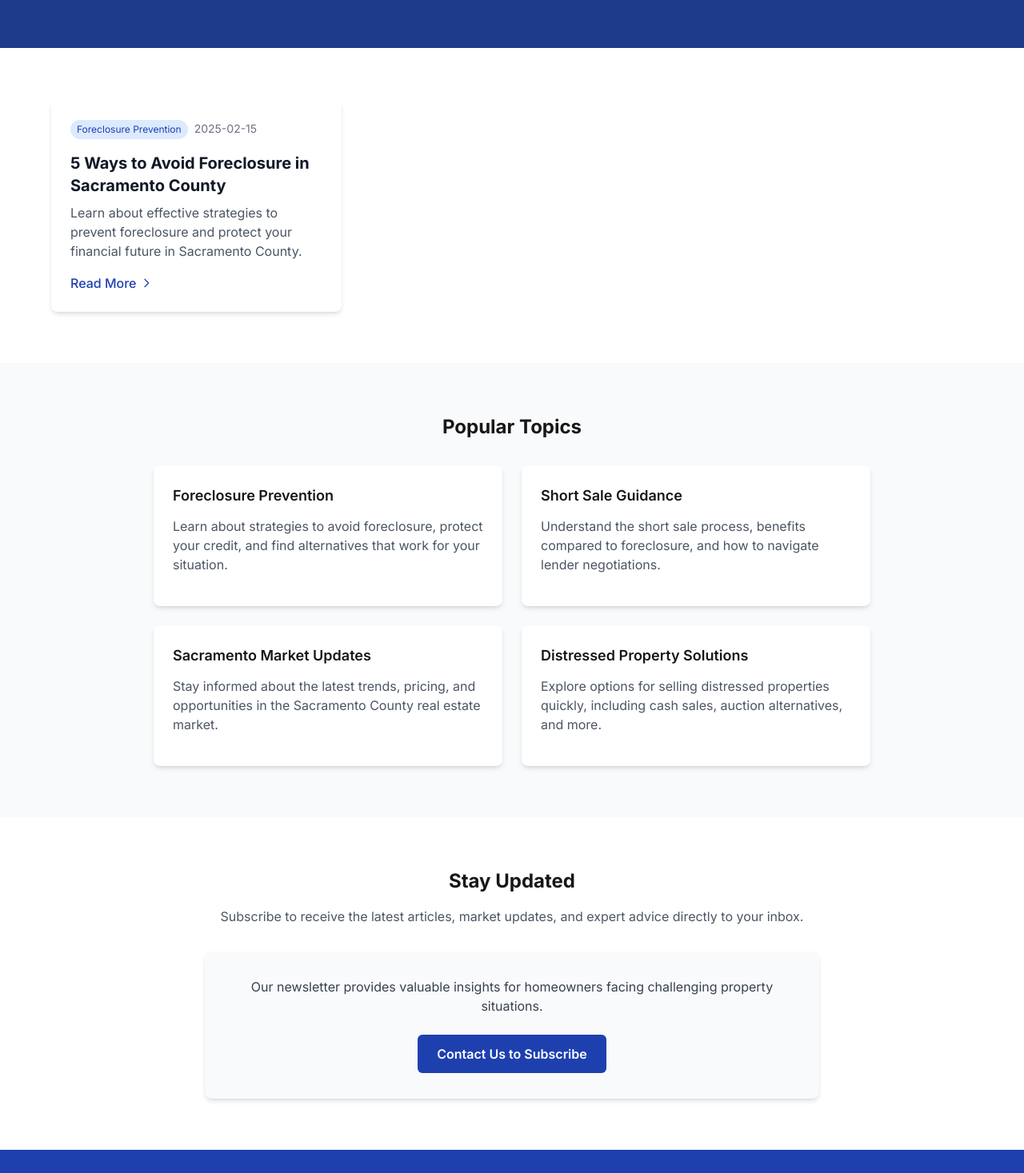
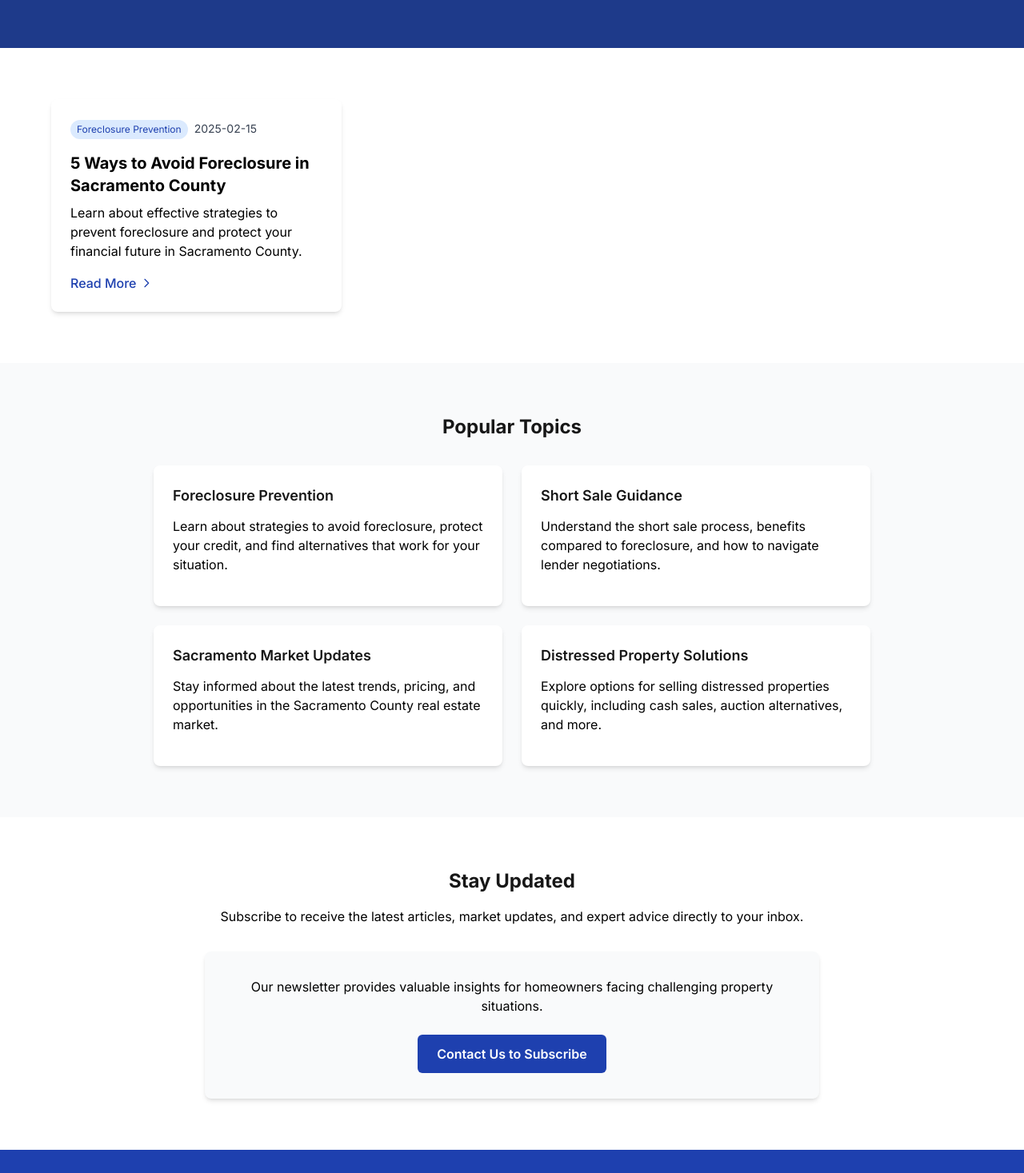
Before and after one commit to TripW1re/reo-agent-website, a Next.js app: page /blog in a window 1280 px wide. Shown: the part 332-1799 px from the top of the page at 80% size. Built offline with nearby package versions, Linux system fonts and the light colour scheme.

Commit message:
Update blog page to replace eXp Realty with TurboHomes and change text color to black

```diff
--- a/app/blog/page.tsx
+++ b/app/blog/page.tsx
@@ -38,10 +38,10 @@ export default async function BlogPage() {
                         <span className="inline-block bg-blue-100 text-blue-800 text-xs px-2 py-1 rounded-full">
                           {post.category?.name || 'Real Estate'}
                         </span>
-                        <span className="text-gray-500 text-sm ml-2">{post.date}</span>
+                        <span className="text-gray-700 text-sm ml-2">{post.date}</span>
                       </div>
-                      <h2 className="text-xl font-bold mb-2 text-gray-900">{post.title}</h2>
-                      <p className="text-gray-600 mb-4">{post.excerpt}</p>
+                      <h2 className="text-xl font-bold mb-2 text-black">{post.title}</h2>
+                      <p className="text-black mb-4">{post.excerpt}</p>
                       <Link
                         href={`/blog/${post.slug}`}
                         className="text-blue-800 font-medium hover:text-blue-900 inline-flex items-center"
@@ -58,7 +58,7 @@ export default async function BlogPage() {
             ) : (
               <div className="text-center py-12">
                 <h2 className="text-2xl font-bold mb-4">Coming Soon!</h2>
-                <p className="text-gray-600 mb-8 max-w-2xl mx-auto">
+                <p className="text-black mb-8 max-w-2xl mx-auto">
                   We're currently working on creating valuable content to help you navigate distressed property situations.
                   Check back soon for articles, guides, and market updates.
                 </p>
@@ -83,28 +83,28 @@ export default async function BlogPage() {
             <div className="grid grid-cols-1 md:grid-cols-2 gap-6">
               <div className="bg-white p-6 rounded-lg shadow-md">
                 <h3 className="text-lg font-semibold mb-3">Foreclosure Prevention</h3>
-                <p className="text-gray-600 mb-4">
+                <p className="text-black mb-4">
                   Learn about strategies to avoid foreclosure, protect your credit, and find alternatives that work for your situation.
                 </p>
               </div>
 
               <div className="bg-white p-6 rounded-lg shadow-md">
                 <h3 className="text-lg font-semibold mb-3">Short Sale Guidance</h3>
-                <p className="text-gray-600 mb-4">
+                <p className="text-black mb-4">
                   Understand the short sale process, benefits compared to foreclosure, and how to navigate lender negotiations.
                 </p>
               </div>
 
               <div className="bg-white p-6 rounded-lg shadow-md">
                 <h3 className="text-lg font-semibold mb-3">Sacramento Market Updates</h3>
-                <p className="text-gray-600 mb-4">
+                <p className="text-black mb-4">
                   Stay informed about the latest trends, pricing, and opportunities in the Sacramento County real estate market.
                 </p>
               </div>
 
               <div className="bg-white p-6 rounded-lg shadow-md">
                 <h3 className="text-lg font-semibold mb-3">Distressed Property Solutions</h3>
-                <p className="text-gray-600 mb-4">
+                <p className="text-black mb-4">
                   Explore options for selling distressed properties quickly, including cash sales, auction alternatives, and more.
                 </p>
               </div>
@@ -118,12 +118,12 @@ export default async function BlogPage() {
         <div className="container mx-auto px-4">
           <div className="max-w-3xl mx-auto text-center">
             <h2 className="text-2xl font-bold mb-4">Stay Updated</h2>
-            <p className="text-gray-600 mb-8">
+            <p className="text-black mb-8">
               Subscribe to receive the latest articles, market updates, and expert advice directly to your inbox.
             </p>
 
             <div className="bg-gray-50 p-8 rounded-lg shadow-md">
-              <p className="text-gray-700 mb-6">
+              <p className="text-black mb-6">
                 Our newsletter provides valuable insights for homeowners facing challenging property situations.
               </p>
 
```
